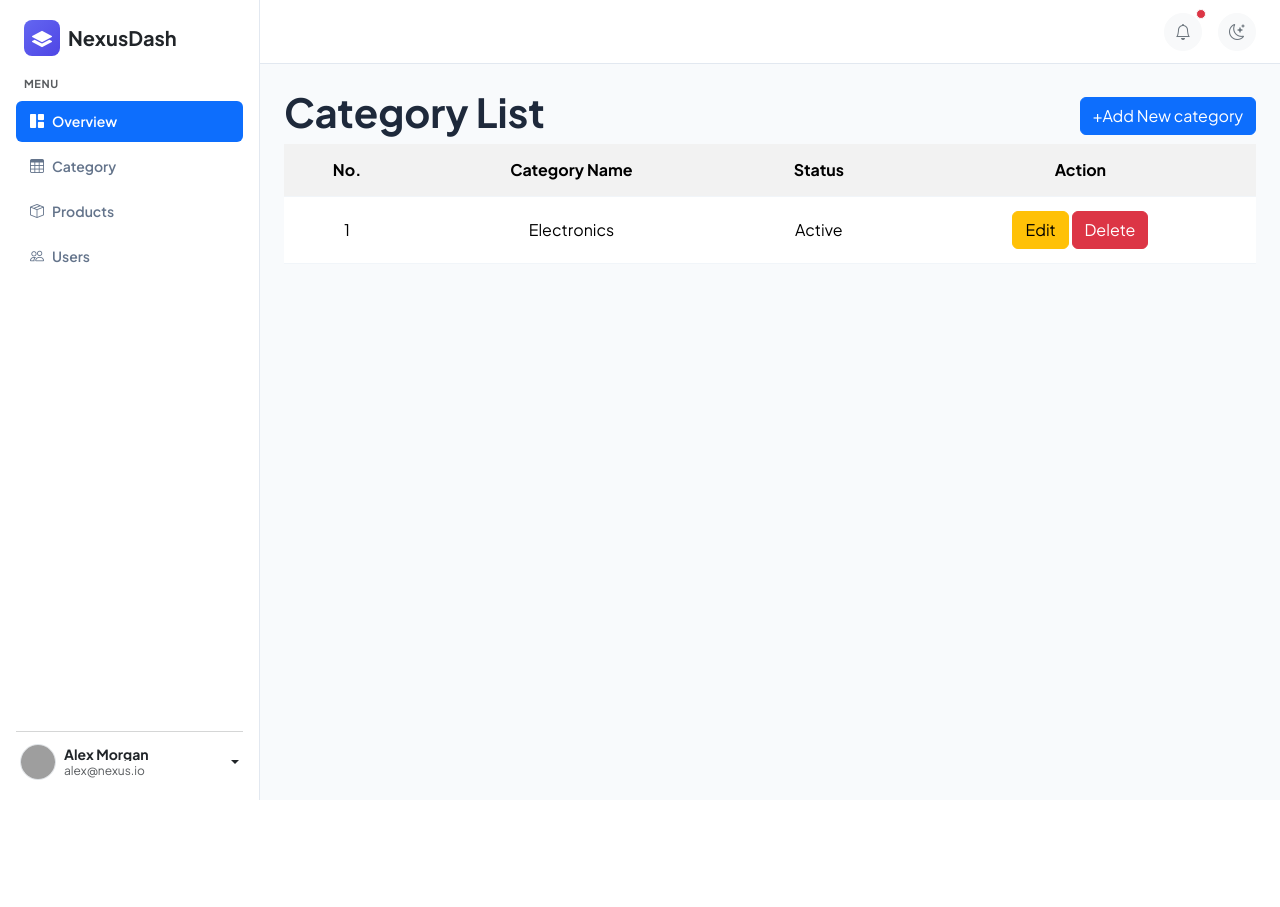
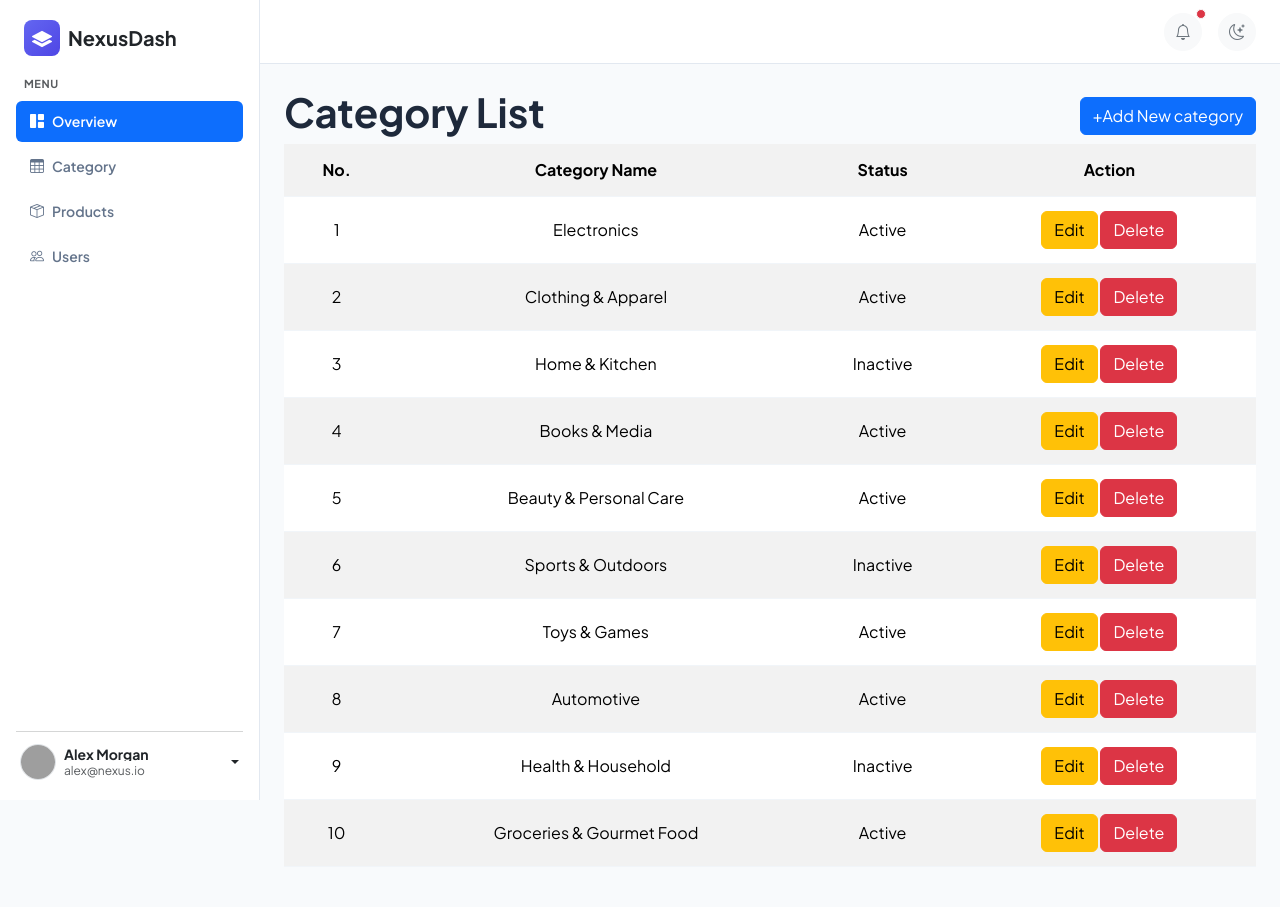
Before and after one commit to ksok5871-ui/CRUD-_flask, a Flask app: page /category in a window 1280 px wide. Before the commit the page ends 800 px from the top, so only its background shows below. Run offline with Flask 3, Linux system fonts and the light colour scheme; some libraries are stand-ins or nearby versions; grey boxes are pictures that could not be loaded.

Commit message:
upadate category/index.html

```diff
--- a/templates/category/index.html
+++ b/templates/category/index.html
@@ -25,5 +25,86 @@
                 <a href="" class="btn btn-danger">Delete</a>
             </td>
         </tr>
+        <tr>
+            <td>2</td>
+            <td>Clothing & Apparel</td>
+            <td>Active</td>
+            <td>
+                <a href="" class="btn btn-warning">Edit</a>
+                <a href="" class="btn btn-danger">Delete</a>
+            </td>
+        </tr>
+        <tr>
+            <td>3</td>
+            <td>Home & Kitchen</td>
+            <td>Inactive</td>
+            <td>
+                <a href="" class="btn btn-warning">Edit</a>
+                <a href="" class="btn btn-danger">Delete</a>
+            </td>
+        </tr>
+        <tr>
+            <td>4</td>
+            <td>Books & Media</td>
+            <td>Active</td>
+            <td>
+                <a href="" class="btn btn-warning">Edit</a>
+                <a href="" class="btn btn-danger">Delete</a>
+            </td>
+        </tr>
+        <tr>
+            <td>5</td>
+            <td>Beauty & Personal Care</td>
+            <td>Active</td>
+            <td>
+                <a href="" class="btn btn-warning">Edit</a>
+                <a href="" class="btn btn-danger">Delete</a>
+            </td>
+        </tr>
+        <tr>
+            <td>6</td>
+            <td>Sports & Outdoors</td>
+            <td>Inactive</td>
+            <td>
+                <a href="" class="btn btn-warning">Edit</a>
+                <a href="" class="btn btn-danger">Delete</a>
+            </td>
+        </tr>
+        <tr>
+            <td>7</td>
+            <td>Toys & Games</td>
+            <td>Active</td>
+            <td>
+                <a href="" class="btn btn-warning">Edit</a>
+                <a href="" class="btn btn-danger">Delete</a>
+            </td>
+        </tr>
+        <tr>
+            <td>8</td>
+            <td>Automotive</td>
+            <td>Active</td>
+            <td>
+                <a href="" class="btn btn-warning">Edit</a>
+                <a href="" class="btn btn-danger">Delete</a>
+            </td>
+        </tr>
+        <tr>
+            <td>9</td>
+            <td>Health & Household</td>
+            <td>Inactive</td>
+            <td>
+                <a href="" class="btn btn-warning">Edit</a>
+                <a href="" class="btn btn-danger">Delete</a>
+            </td>
+        </tr>
+        <tr>
+            <td>10</td>
+            <td>Groceries & Gourmet Food</td>
+            <td>Active</td>
+            <td>
+                <a href="" class="btn btn-warning">Edit</a>
+                <a href="" class="btn btn-danger">Delete</a>
+            </td>
+        </tr>
     </table>
 {% endblock %}
```
